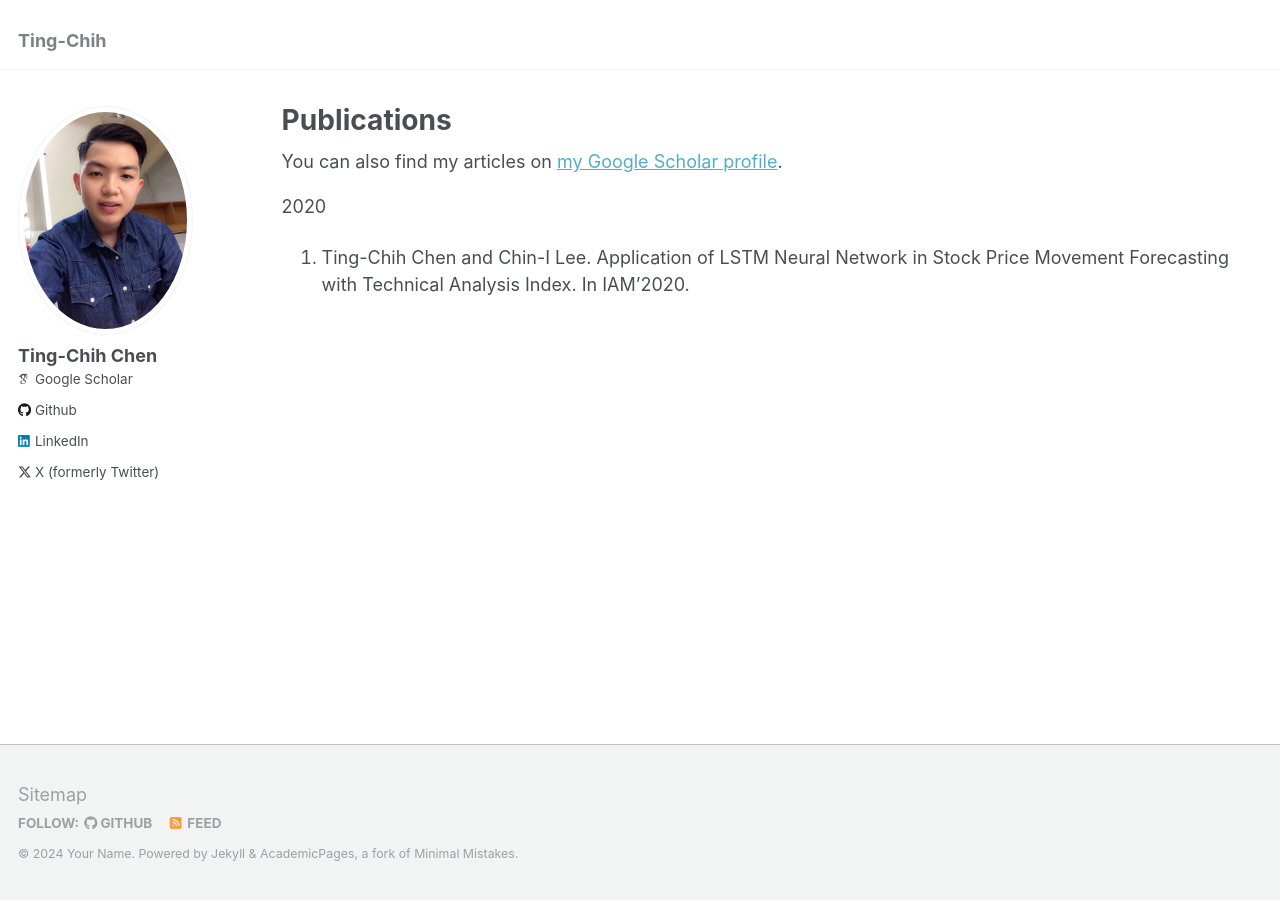
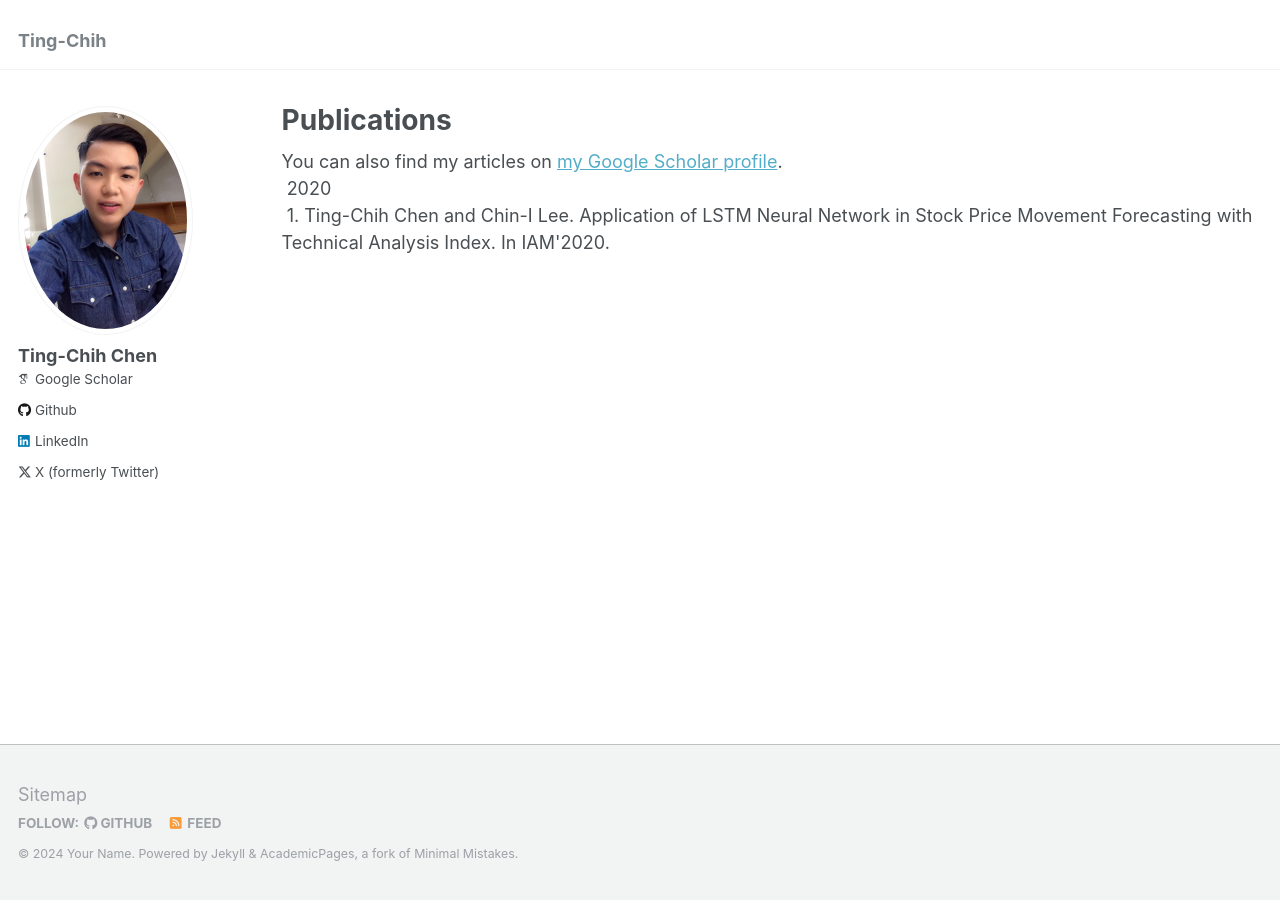
Before and after one commit to tingchihc/tingchihc.github.io, a Jekyll site: the page built from _pages/publications.md, in a window 1280 px wide. Built offline with Jekyll 4.4.1, drawn with Linux system fonts in a browser that asks for light colours; some web fonts are replaced.

Commit message:
Update publications.md

```diff
--- a/_pages/publications.md
+++ b/_pages/publications.md
@@ -9,6 +9,6 @@
   <div class="wordwrap">You can also find my articles on <a href="{{site.author.googlescholar}}">my Google Scholar profile</a>.</div>
 {% endif %}
 
-2020
+<div class="wordwrap"> 2020 </div>
 
-1. Ting-Chih Chen and Chin-I Lee. Application of LSTM Neural Network in Stock Price Movement Forecasting with Technical Analysis Index. In IAM'2020.
+<div class="wordwrap"> 1. Ting-Chih Chen and Chin-I Lee. Application of LSTM Neural Network in Stock Price Movement Forecasting with Technical Analysis Index. In IAM'2020. </div>
```
